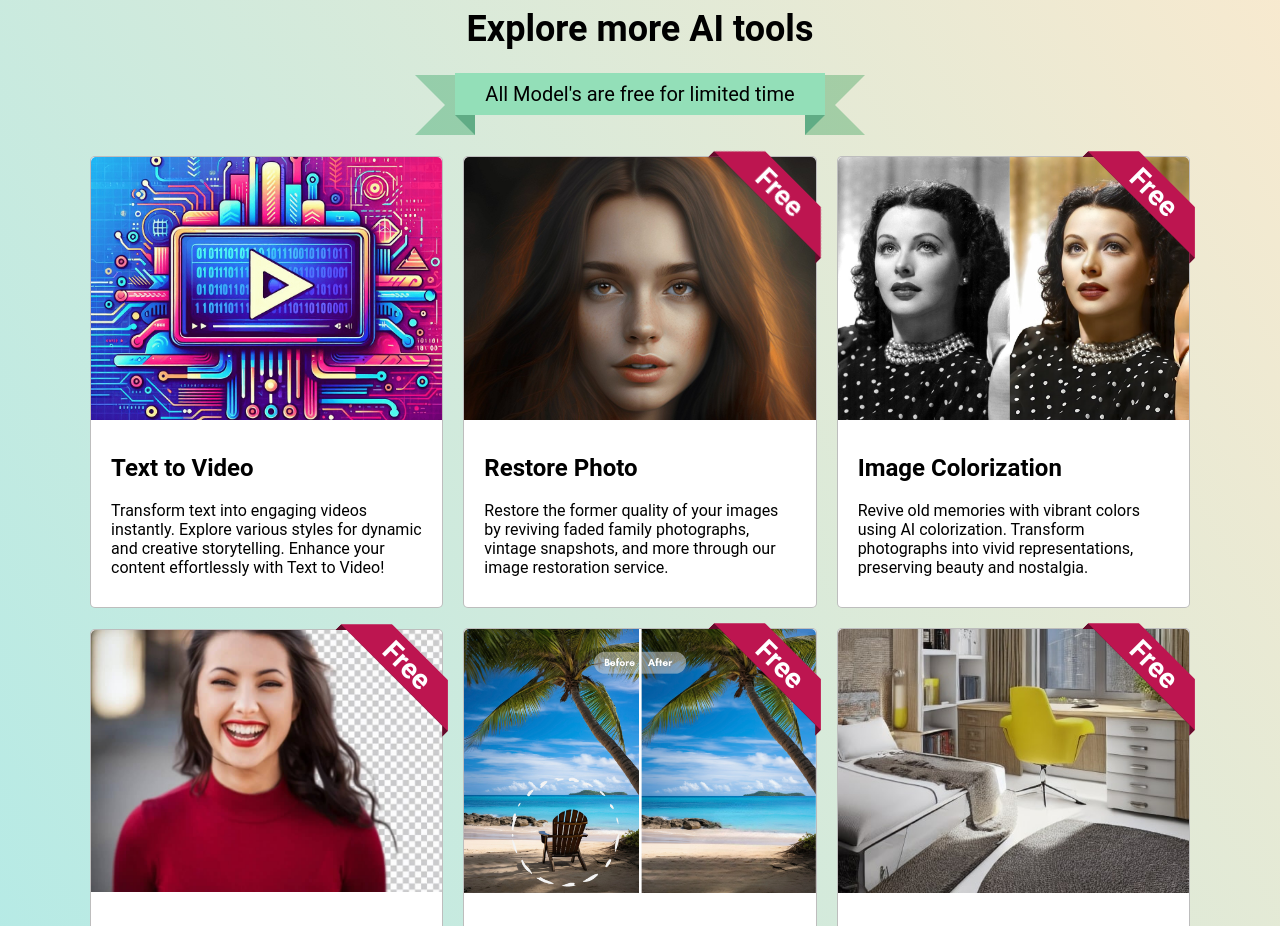
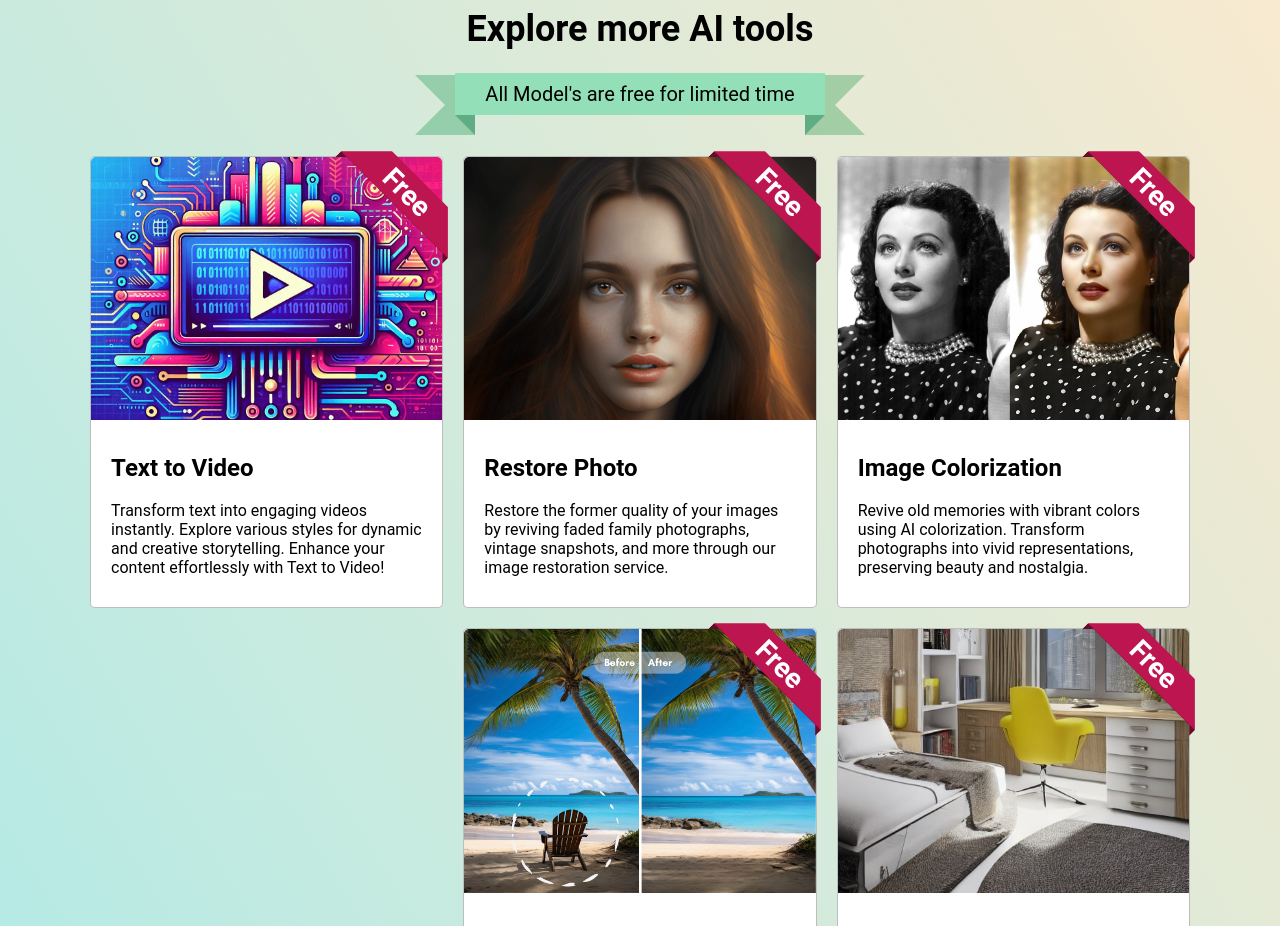
Before and after one commit to ankitkumardyotis/picfix, a Next.js app: page /removeObject in a window 1280 px wide. Shown: the part 2760-3686 px from the top of the page. Built offline with nearby package versions, Linux system fonts and the light colour scheme; no server answers; the database is empty.

Commit message:
Added free labelled ribbon on text to video feature card

```diff
--- a/components/AllModelsContainer.js
+++ b/components/AllModelsContainer.js
@@ -95,9 +95,9 @@
               style={{ position: "relative" }}
               onClick={handleTextToVideo}
             >
-              {/* <div class="ribbon right">
+              <div class="ribbon right">
                 <h6 style={{ fontSize: "28px" }}>Free</h6>
-              </div> */}
+              </div>
               <div className="card-img">
                 <Image
                   style={imageStyle}
```
